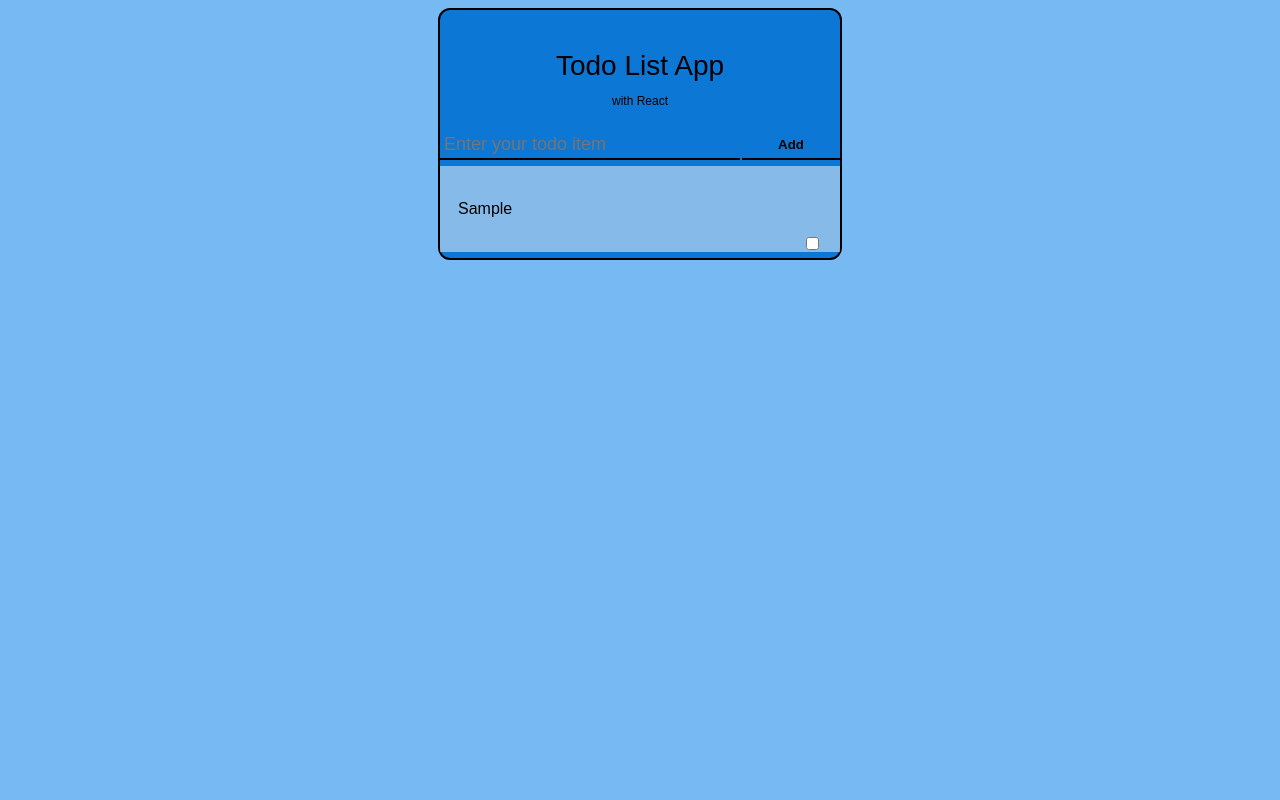
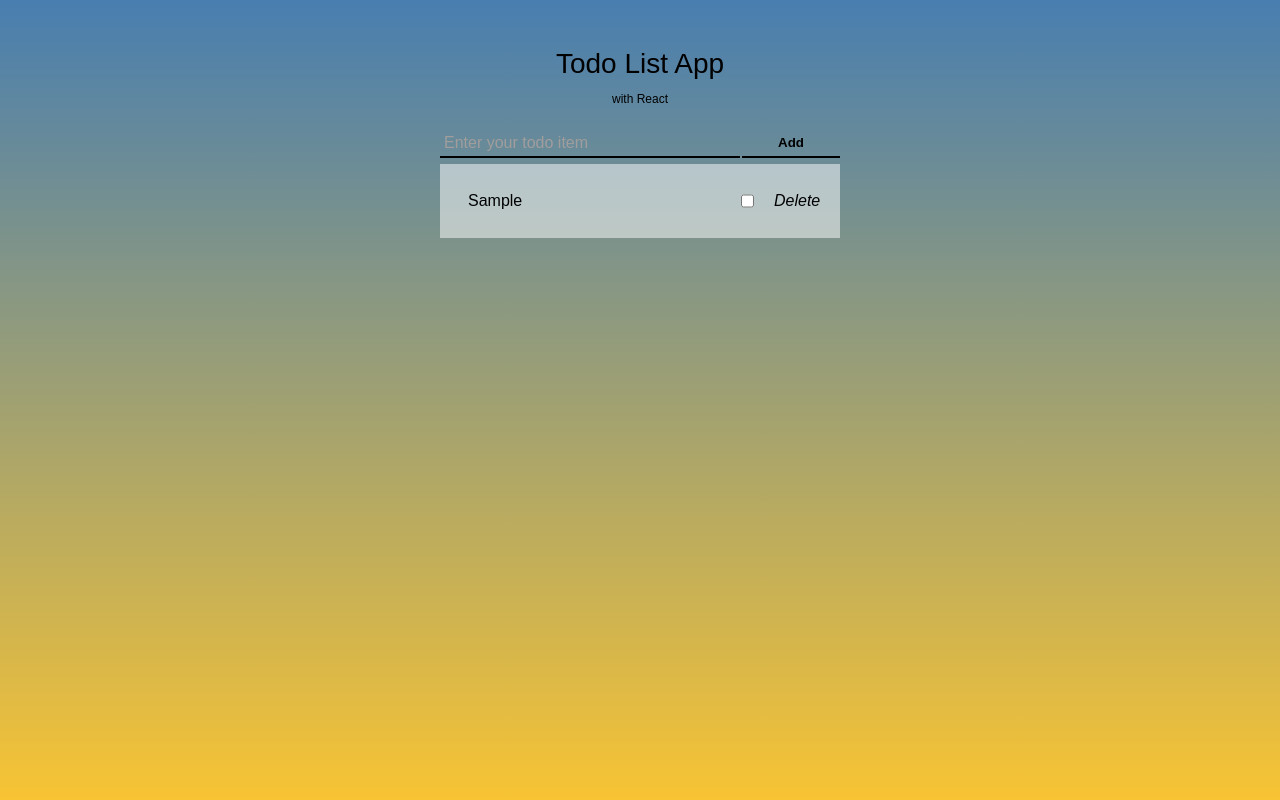
Before and after one commit to hnhon/todolistdemo, a React (Create React App) app: page / in a window 1280 px wide. Both pictures are taken after typing "Sample" into the empty fields and a click on the button "Add". Shown: the top 800 px of the page. Built offline with nearby package versions, Linux system fonts and the light colour scheme.

Commit message:
add stytling

```diff
--- a/src/AddTodo.css
+++ b/src/AddTodo.css
@@ -13,6 +13,11 @@
     font-size: 18px;
 }
 
+.form input::placeholder {
+    color: rgb(161, 157, 157);
+    font-size: 1rem;
+}
+
 .form button {
     outline: none;
     padding: auto;
@@ -24,6 +29,7 @@
     background: none;
     text-align: center;
     transition: background-color 1s ease-out;
+    cursor: pointer;
 }
 
 .form button:hover {
--- a/src/App.css
+++ b/src/App.css
@@ -3,13 +3,11 @@
 }
 
 body {
-  background-color: rgb(119, 185, 243);
+  background: linear-gradient(#487eb0, #fbc531);
+  min-height: 100vh;
 }
 
 .App {
   width: 400px;
-  background-color: rgb(12, 119, 212);
   margin: auto;
-  border: 2px solid black;
-  border-radius: 12px;
 }
--- a/src/List.css
+++ b/src/List.css
@@ -1,6 +1,8 @@
 
 
 .list {
+    display: grid;
+    grid-template-columns: 75% 1fr 1fr;
     height: auto;
     padding: 18px;
     margin: 6px 0;
@@ -8,11 +10,16 @@
 }
 
 .list p {
-    height: auto;
-    max-width: 90%;
+    margin: 10px;
     overflow-wrap: break-word;
 }
 
 .list input {
-    float: right;
+    margin: 10px;
+    cursor: pointer;
 }
+
+.list i {
+    margin: 10px;
+    cursor: pointer;
+}
--- a/src/List.js
+++ b/src/List.js
@@ -8,14 +8,14 @@ function List (props) {
                 props.items.map(
                     (i) => {
                         return (
-                                <ul className='list' key={i.id} style={{
+                                <ul className='list' key={i.id}>
+                                    <p style={{
                                     textDecoration: i.done
                                       ? "line-through"
                                       : ""
-                                  }}>
-                                    <p>{i.text}</p>
+                                    }}>{i.text}</p>
                                     <input type='checkbox' onClick={() => props.onClick(i.id)}></input>
-                                    <i></i>
+                                    <i>Delete</i>
                                 </ul>
                         )
                     }
```
